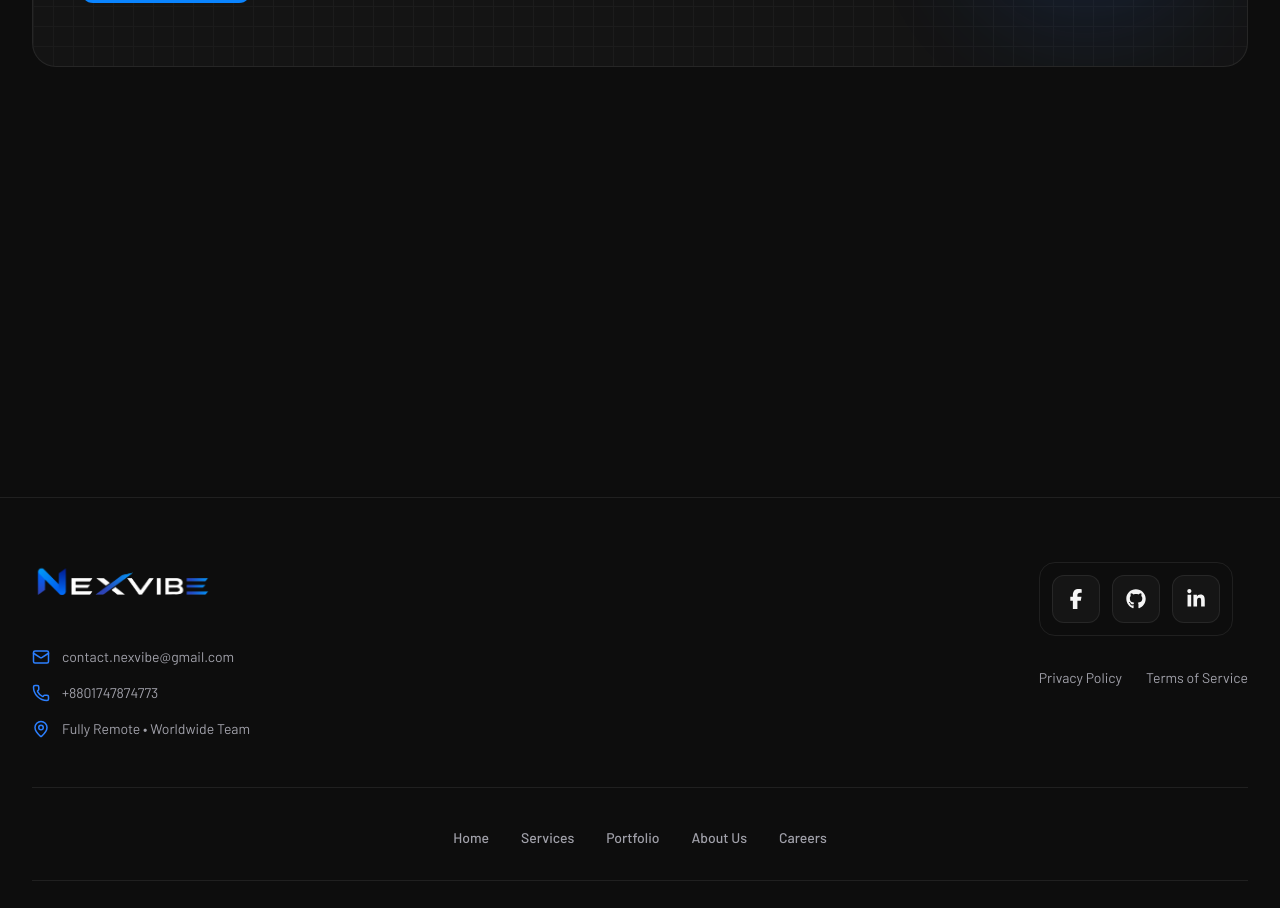
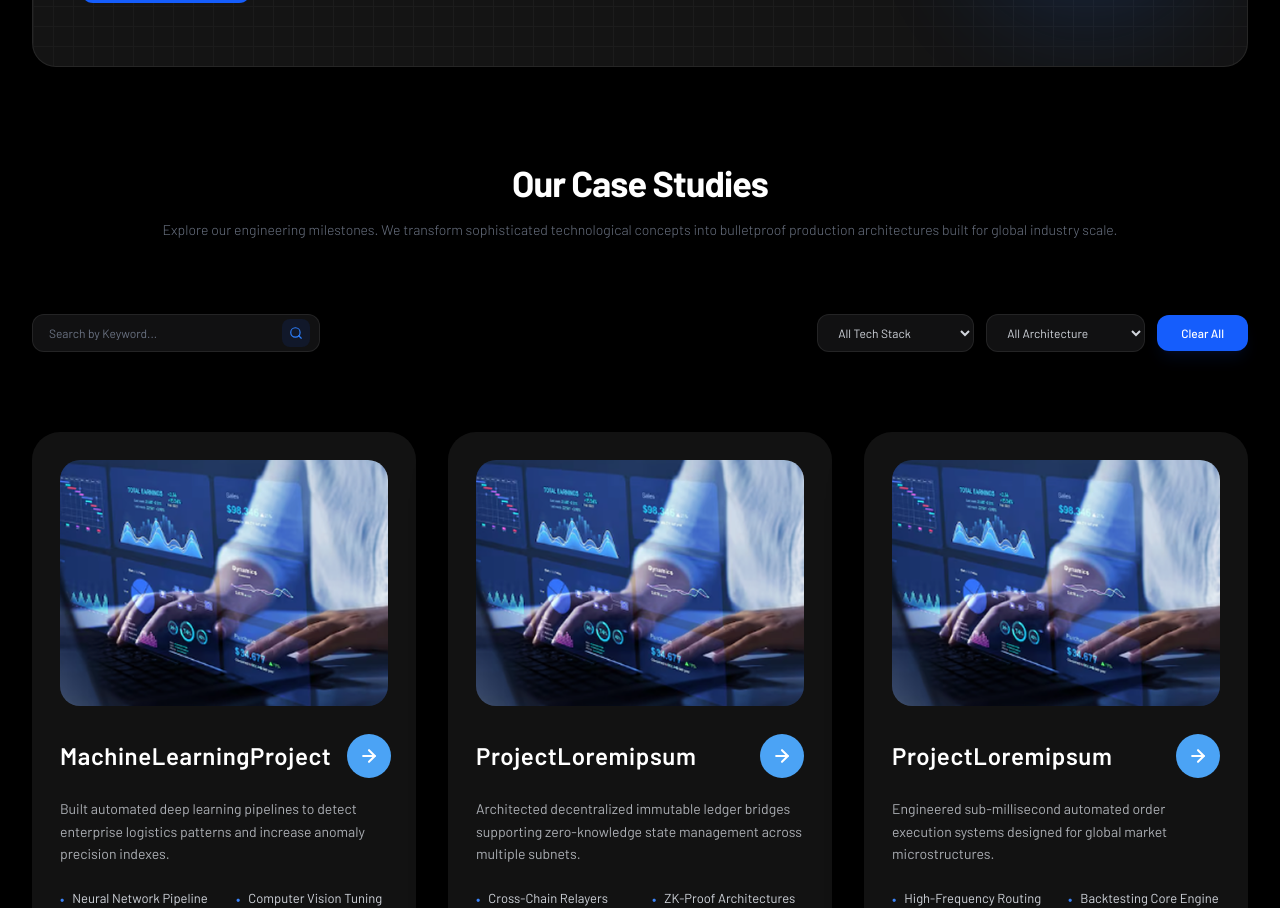
Before and after one commit to TheMehediHQ/Nexvibe, a Next.js app: page /portfolio in a window 1280 px wide. Shown: the part 400-1308 px from the top of the page. Built offline with nearby package versions, Linux system fonts and the light colour scheme.

Commit message:
feat:i add all projects

```diff
--- a/app/(website)/portfolio/PortfolioSection.tsx
+++ b/app/(website)/portfolio/PortfolioSection.tsx
@@ -1,16 +1,94 @@
 "use client";
 
+import React, { useState, useMemo } from "react";
 import Image from "next/image";
 import { motion } from "framer-motion";
+import { Search } from "lucide-react";
+import PortfolioCard, { PortfolioItem } from "@/components/ui/PortfolioCard";
+
+const portfolioData: PortfolioItem[] = [
+  {
+    imageSrc: "/projects/test.png",
+    title: "MachineLearningProject",
+    description: "Built automated deep learning pipelines to detect enterprise logistics patterns and increase anomaly precision indexes.",
+    tags: ["Neural Network Pipeline", "Computer Vision Tuning", "Real-time Detection Arrays", "Custom Inference Clusters"],
+
+  },
+  {
+    imageSrc: "/projects/test.png",
+    title: "ProjectLoremipsum",
+    description: "Architected decentralized immutable ledger bridges supporting zero-knowledge state management across multiple subnets.",
+    tags: ["Cross-Chain Relayers", "ZK-Proof Architectures", "Smart Contract Hardening", "DeFi Liquidity Hubs"],
+  },
+  {
+    imageSrc: "/projects/test.png",
+    title: "ProjectLoremipsum",
+    description: "Engineered sub-millisecond automated order execution systems designed for global market microstructures.",
+    tags: ["High-Frequency Routing", "Backtesting Core Engine", "Risk Mitigation Loops", "Multi-Venue Aggregation"],
+  },
+  {
+    imageSrc: "/projects/test.png",
+    title: "ProjectLoremipsum",
+    description: "Constructed lakehouse architectures scaling telemetry ingest pipelines to process petabyte arrays efficiently.",
+    tags: ["Real-time Stream Ingest", "Delta Lake Layouts", "Automated ETL Core", "Data Infrastructure Audits"],
+  },
+  {
+    imageSrc: "/projects/test.png",
+    title: "ProjectLoremipsum",
+    description: "Designed multi-region cloud governance mesh architectures featuring auto-healing deployment clusters.",
+    tags: ["High-Availability Setup", "CI/CD Pipeline Sweeps", "Model Hosting Systems", "Kubernetes Mesh Layers"],
+  },
+  {
+    imageSrc: "/projects/test.png",
+    title: "ProjectLoremipsum",
+    description: "Developed institutional-grade data control platforms handling encrypted high-throughput enterprise pipelines.",
+    tags: ["Zero-Trust Networks", "Automated Compliance", "Secure Data Enclaves", "Identity Access Nodes"],
+  },
+];
 
 export default function PortfolioSection() {
+  // ১. ফিল্টারিং এর জন্য স্টেট (States) ঘোষণা করা হলো
+  const [searchQuery, setSearchQuery] = useState("");
+  const [category1, setCategory1] = useState("All");
+  const [category2, setCategory2] = useState("All");
+
+  // ২. ফিল্টার লজিক (useMemo ব্যবহার করা হয়েছে পারফরম্যান্স অপ্টিমাইজেশনের জন্য)
+  const filteredPortfolio = useMemo(() => {
+    return portfolioData.filter((project) => {
+      // সার্চ ম্যাচ চেক (Title, Description অথবা Tags এর সাথে মিললে)
+      const matchesSearch =
+        project.title.toLowerCase().includes(searchQuery.toLowerCase()) ||
+        project.description.toLowerCase().includes(searchQuery.toLowerCase()) ||
+        project.tags.some((tag) => tag.toLowerCase().includes(searchQuery.toLowerCase()));
+
+      // প্রথম ড্রপডাউন ফিল্টার ম্যাচ চেক
+      const matchesCat1 =
+        category1 === "All" ||
+        project.tags.some((tag) => tag.toLowerCase().includes(category1.toLowerCase())) ||
+        project.title.toLowerCase().includes(category1.toLowerCase());
+
+      // দ্বিতীয় ড্রপডাউন ফিল্টার ম্যাচ চেক
+      const matchesCat2 =
+        category2 === "All" ||
+        project.tags.some((tag) => tag.toLowerCase().includes(category2.toLowerCase()));
+
+      return matchesSearch && matchesCat1 && matchesCat2;
+    });
+  }, [searchQuery, category1, category2]);
+
+  // ৩. ফিল্টার ক্লিয়ার করার ফাংশন
+  const handleClearAll = () => {
+    setSearchQuery("");
+    setCategory1("All");
+    setCategory2("All");
+  };
+
   return (
-    <section className="text-gray-300 min-h-screen py-12">
-      <div className="mx-auto max-w-7xl px-4 sm:px-6 lg:px-8 space-y-10">
+    <section className="text-gray-300 min-h-screen py-12 bg-black selection:bg-blue-500/30">
+      <div className="mx-auto max-w-7xl px-4 sm:px-6 lg:px-8 space-y-16">
 
-        {/* Hero Banner */}
+        {/* ================= Hero Banner ================= */}
         <div className="relative overflow-hidden bg-[#141414] rounded-3xl p-8 md:p-12 border border-white/10 flex flex-col md:flex-row items-center justify-between gap-8">
-
           <div
             className="absolute inset-0 opacity-[0.03] pointer-events-none"
             style={{
@@ -21,35 +99,19 @@ export default function PortfolioSection() {
           />
 
           <div className="relative z-10 max-w-xl space-y-4 text-center md:text-left">
-
             <h1 className="text-3xl md:text-4xl font-bold text-white">
               Our Work, <span className="text-blue-500">Your Future</span>
             </h1>
-
-
             <p className="text-gray-400 text-sm md:text-base leading-relaxed">
-              Explore a collection of digital experiences we’ve crafted for ambitious brands — from high-performance websites and web applications to innovative solutions designed to solve real business challenges. </p>
-
-            <button
-              className="rounded-xl bg-[var(--primary)] px-8 py-3 text-sm font-semibold text-white transition hover:bg-blue-700"
-            >
+              Explore a collection of digital experiences we’ve crafted for ambitious brands — from high-performance websites and web applications to innovative solutions designed to solve real business challenges.
+            </p>
+            <button className="rounded-xl bg-blue-600 px-8 py-3 text-sm font-semibold text-white transition hover:bg-blue-700">
               Get In Touch Now
             </button>
-
           </div>
 
-          {/* Chat Icon */}
           <div className="relative flex h-44 w-44 md:h-56 md:w-56 items-center justify-center">
-
-            {/* Glow Background */}
-            <div className="
-    absolute inset-0
-    rounded-full
-    bg-blue-500/20
-    blur-3xl
-    animate-pulse
-  " />
-
+            <div className="absolute inset-0 rounded-full bg-blue-500/20 blur-3xl animate-pulse" />
             <motion.div
               animate={{ y: [0, -15, 0] }}
               transition={{ duration: 1.8, repeat: Infinity, ease: "easeInOut" }}
@@ -63,15 +125,81 @@ export default function PortfolioSection() {
                 className="h-40 w-40 md:h-52 md:w-52 object-contain"
               />
             </motion.div>
+          </div>
+        </div>
 
+        {/* ================= MIDDLE SECTION HEADER ================= */}
+        <div className="text-center space-y-4 max-w-7xl mx-auto pt-8">
+          <h2 className="text-3xl md:text-4xl font-bold tracking-tight text-white">
+            Our Case Studies
+          </h2>
+          <p className="text-xs md:text-sm text-gray-500 leading-relaxed font-light">
+            Explore our engineering milestones. We transform sophisticated technological concepts into bulletproof production architectures built for global industry scale.
+          </p>
+        </div>
+
+        {/* ================= FILTER & SEARCH BAR CONTROL ================= */}
+        <div className="flex flex-col sm:flex-row items-center justify-between gap-4 max-w-7xl mx-auto bg-transparent pt-2">
+
+          {/* Keyword Search Input Field (Connected to value & onChange) */}
+          <div className="relative w-full sm:w-72">
+            <input
+              type="text"
+              placeholder="Search by Keyword..."
+              value={searchQuery}
+              onChange={(e) => setSearchQuery(e.target.value)}
+              className="w-full bg-[#111112] border border-white/[0.06] rounded-xl pl-4 pr-10 py-2.5 text-xs text-white placeholder-gray-500 focus:outline-none focus:border-blue-500 transition-colors"
+            />
+            <div className="absolute right-2.5 top-1/2 -translate-y-1/2 flex items-center justify-center w-7 h-7 rounded-lg bg-blue-600/10 text-blue-500">
+              <Search className="w-3.5 h-3.5" />
+            </div>
           </div>
 
+          {/* Filtering Dropdowns */}
+          <div className="flex flex-wrap items-center gap-3 w-full sm:w-auto justify-end">
+            <select
+              value={category1}
+              onChange={(e) => setCategory1(e.target.value)}
+              className="bg-[#111112] border border-white/[0.06] rounded-xl px-4 py-2.5 text-xs text-gray-300 focus:outline-none focus:border-blue-500 cursor-pointer min-w-[140px]"
+            >
+              <option value="All">All Tech Stack</option>
+              <option value="Machine Learning">Machine Learning</option>
+              <option value="Blockchain">Blockchain</option>
+              <option value="Algorithmic Trading">Algorithmic Trading</option>
+            </select>
 
+            <select
+              value={category2}
+              onChange={(e) => setCategory2(e.target.value)}
+              className="bg-[#111112] border border-white/[0.06] rounded-xl px-4 py-2.5 text-xs text-gray-300 focus:outline-none focus:border-blue-500 cursor-pointer min-w-[140px]"
+            >
+              <option value="All">All Architecture</option>
+              <option value="Data Engineering">Data Engineering</option>
+              <option value="Cloud Infrastructure">Cloud Infrastructure</option>
+            </select>
 
-
+            <button
+              onClick={handleClearAll}
+              className="bg-blue-600 hover:bg-blue-700 text-white font-medium text-xs px-6 py-2.5 rounded-xl transition active:scale-95 shadow-lg shadow-blue-600/10"
+            >
+              Clear All
+            </button>
+          </div>
         </div>
 
-        {/* Main Content */}
+        {/* ================= PORTFOLIO GRID (Renders filtered results) ================= */}
+        {filteredPortfolio.length > 0 ? (
+        <div className="grid grid-cols-1 md:grid-cols-3 gap-6 lg:gap-8 max-w-7xl mx-auto pt-4 justify-items-center items-start w-full">
+            {filteredPortfolio.map((project, index) => (
+              <PortfolioCard key={index} item={project} />
+            ))}
+          </div>
+        ) : (
+          <div className="text-center py-12 text-gray-500 text-sm">
+            No case studies found matching your criteria.
+          </div>
+        )}
+
 
 
       </div>
--- /dev/null
+++ b/components/ui/PortfolioCard.tsx
@@ -0,0 +1,68 @@
+"use client";
+
+import React from "react";
+import Image from "next/image";
+import { ArrowRight } from "lucide-react";
+
+export interface PortfolioItem {
+  imageSrc: string;
+  title: string;
+  description: string;
+  tags: string[];
+}
+
+interface PortfolioCardProps {
+  item: PortfolioItem;
+}
+
+export default function PortfolioCard({ item }: PortfolioCardProps) {
+  return (
+    <div className="flex flex-col bg-[#121212] rounded-[28px] p-7 text-left w-full max-w-[440px] shadow-2xl">
+
+      {/* Aspect Ratio Balanced Project Image Container */}
+      <div className="relative w-full aspect-[4/3] mb-7 rounded-[20px] overflow-hidden bg-neutral-900">
+        <Image
+          src={item.imageSrc}
+          alt={item.title}
+          fill
+          sizes="(max-w-md) 100vw, 440px"
+          className="object-cover"
+          priority
+        />
+      </div>
+
+      {/* Header Row: Title & Action Circle Arrow Button */}
+      <div className="flex items-center justify-between gap-4 mb-5">
+        <h3 className="text-2xl font-semibold text-white tracking-wide">
+          {item.title}
+        </h3>
+
+        {/* Exact circular blue arrow button matching the screen */}
+        <button
+          className="flex items-center justify-center w-11 h-11 rounded-full bg-[#4ba3f5] text-white shrink-0 transition-transform hover:scale-105 active:scale-95"
+          aria-label={`View details for ${item.title}`}
+        >
+          <ArrowRight className="w-5 h-5 stroke-[2.5]" />
+        </button>
+      </div>
+
+      {/* Project Short Description Paragraph */}
+      <p className="text-[14px] text-gray-300 font-normal leading-relaxed mb-6 opacity-80">
+        {item.description}
+      </p>
+
+      {/* Core Technical Keypoints Grid */}
+      <div className="grid grid-cols-2 gap-x-6 gap-y-3 text-left">
+        {item.tags.map((tag, index) => (
+          <div key={index} className="flex items-start gap-2">
+            <span className="text-[#3b82f6] text-[14px] leading-tight select-none">•</span>
+            <span className="text-[13px] text-gray-300 font-normal leading-tight">
+              {tag}
+            </span>
+          </div>
+        ))}
+      </div>
+
+    </div>
+  );
+}
```
Also changed, not shown: public/projects/test.png (added).
